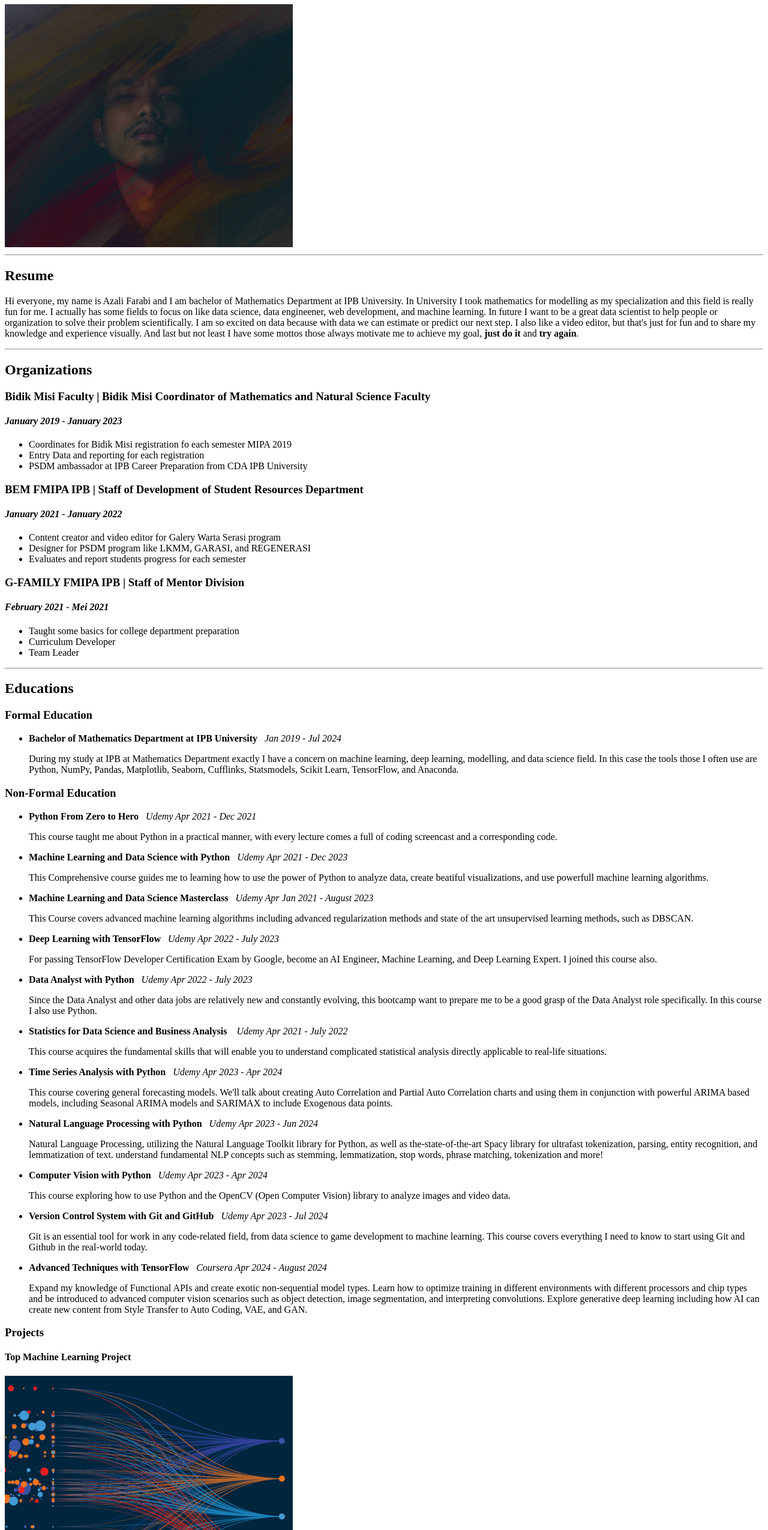
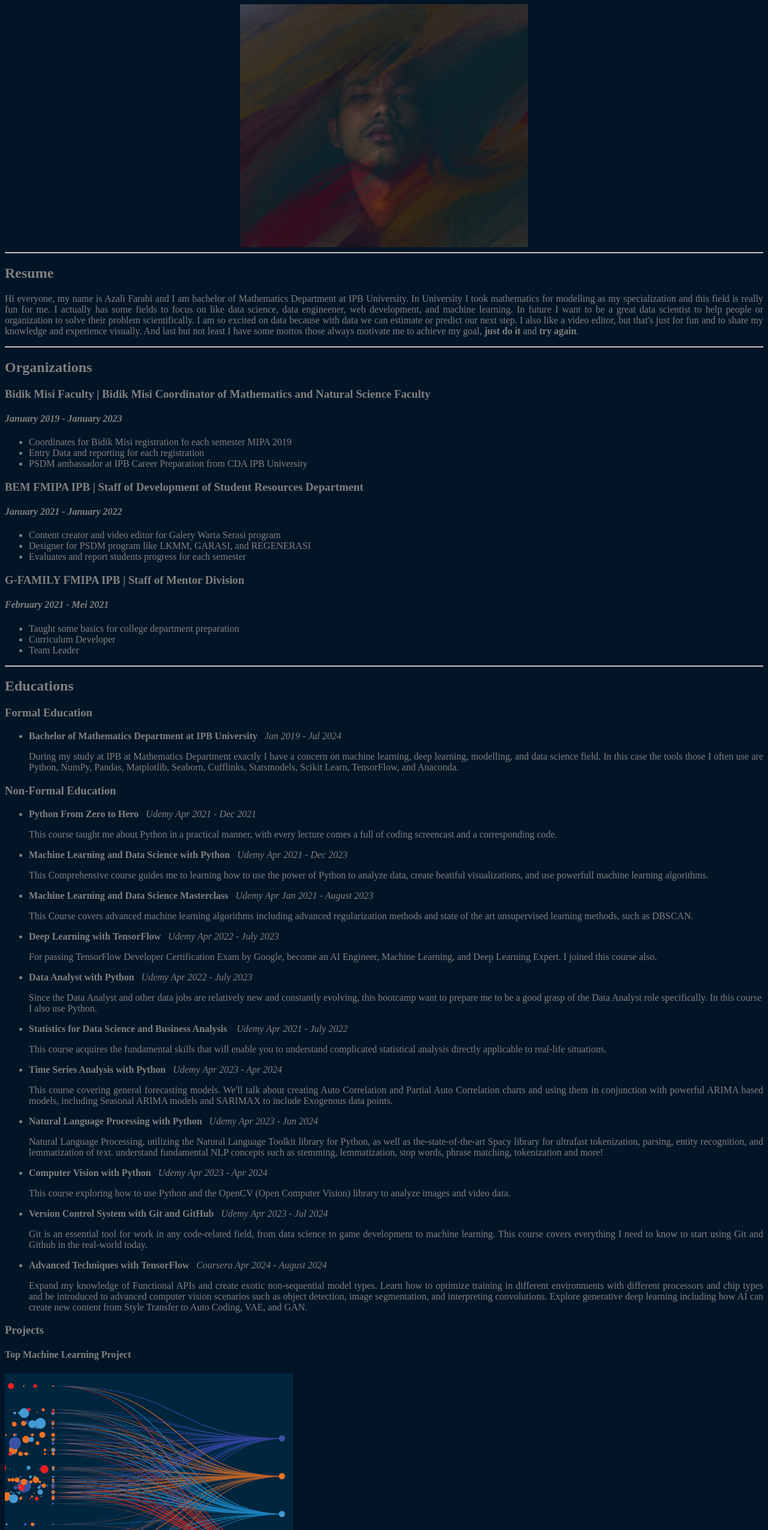
Before and after one commit to abifarabi/simple-resume, a plain HTML site: page index.html in a window 1280 px wide. Shown: the part 73-2623 px from the top of the page at 60% size. Drawn offline with Linux system fonts and the light colour scheme.

Commit message:
update files

```diff
--- a/index.html
+++ b/index.html
@@ -5,15 +5,31 @@
     <meta charset="UTF=8">
 
     <title>azali_farabi_resume</title>
-    <h1>Azali Farabi's Resume</h1>
-    <img src="./assets/Abi.png" alt="I'm sorry if my image looks terrible:(" />
+    <style>
+        .center { text-align: center; }
+        .image-center {
+            margin-left: auto;
+            margin-right: auto;
+            display: block;
+
+        }
+        .justify {
+            text-align: justify;
+        }
+    </style>
+
+    <h1 class="center">Azali Farabi's Resume</h1>
+
+
+    <img src="./assets/Abi.png" alt="abi-handsome" class="image-center"/>
+
 
 </head>
 <hr />
 
-<body>
+<body style="background-color: #021526; color: grey;">
     <h2>Resume</h2>
-    <p>Hi everyone, my name is Azali Farabi and I am bachelor of Mathematics Department at IPB University.
+    <p class="justify">Hi everyone, my name is Azali Farabi and I am bachelor of Mathematics Department at IPB University.
         In University I took mathematics for modelling as my specialization and this field is really fun for me.
         I actually has some fields to focus on like data science, data engineener, web development, and machine learning.
         In future I want to be a great data scientist to help people or organization to solve their problem scientifically.
@@ -52,7 +68,7 @@
     <h3>Formal Education</h3>
     <ul>
         <li><b>Bachelor of Mathematics Department at IPB University</b>&nbsp;&nbsp;&nbsp;<i>Jan 2019 - Jul 2024</i></li>
-        <p>During my study at IPB at Mathematics Department exactly I have a concern on machine
+        <p class="justify">During my study at IPB at Mathematics Department exactly I have a concern on machine
             learning, deep learning, modelling, and data science field. In this case the tools those I
             often use are Python, NumPy, Pandas, Matplotlib, Seaborn, Cufflinks, Statsmodels, Scikit
             Learn, TensorFlow, and Anaconda.</p>
@@ -98,7 +114,7 @@
         </p>
 
         <li><b>Time Series Analysis with Python</b>&nbsp;&nbsp;&nbsp;<i>Udemy Apr 2023 - Apr 2024</i></li>
-        <p>
+        <p class="justify">
             This course covering general forecasting models. We'll talk about creating Auto
             Correlation and Partial Auto Correlation charts and using them in conjunction with
             powerful ARIMA based models, including Seasonal ARIMA models and SARIMAX to
@@ -106,7 +122,7 @@
         </p>
 
         <li><b>Natural Language Processing with Python</b>&nbsp;&nbsp;&nbsp;<i>Udemy Apr 2023 - Jun 2024</i></li>
-        <p>
+        <p class="justify">
             Natural Language Processing, utilizing the Natural Language Toolkit library for Python, as
             well as the-state-of-the-art Spacy library for ultrafast tokenization, parsing, entity
             recognition, and lemmatization of text. understand fundamental NLP concepts such as
@@ -120,14 +136,14 @@
         </p>
 
         <li><b>Version Control System with Git and GitHub</b>&nbsp;&nbsp;&nbsp;<i>Udemy Apr 2023 - Jul 2024</i></li>
-        <p>
+        <p class="justify">
             Git is an essential tool for work in any code-related field, from data science to game
             development to machine learning.  This course covers everything I need to know to start
             using Git and Github in the real-world today.
         </p>
 
         <li><b>Advanced Techniques with TensorFlow</b>&nbsp;&nbsp;&nbsp;<i>Coursera Apr 2024 - August 2024</i></li>
-        <p>
+        <p class="justify">
             Expand my knowledge of Functional APIs and create exotic non-sequential model types.
             Learn how to optimize training in different environments with different processors and
             chip types and be introduced to advanced computer vision scenarios such as object
@@ -181,20 +197,20 @@
 
         <li>Team Leader for KKN IPB at Sapuran, Wonosobo, Central Java</li>
         <p><i>July 2022 - Agustus 2022</i></p>
-        <p>As a student Kuliah Kerja Nyata is the main part for implementing our knowledge and
+        <p class="justify">As a student Kuliah Kerja Nyata is the main part for implementing our knowledge and
             adapted with the real people in village. In this event we develop some programs to
             improve the village structure and resources.</p>
 
         <li>Bangkit 2023 Participant</li>
         <p><i>February 2023 - June 2023 </i></p>
-        <p>In this program I got many experiences in programming. This event gives us a milestone
+        <p class="justify">In this program I got many experiences in programming. This event gives us a milestone
             in every month for evaluating our learning and the thing I really like is the capstone
             project like make some machine learning system which force us to build strong team
             work and active learner in machine learning.</p>
 
         <li>Facilitator for BEM FMIPA x CDA IPB</li>
         <p><i>February 2021 - Mei 2021  </i></p>
-        <p>During my organization in BEM FMIPA IPB 2021, I got a chance as my department
+        <p class="justify">During my organization in BEM FMIPA IPB 2021, I got a chance as my department
             delegation to be a facilitator for CDA IPB. In this event we serve some CDA IPB client to
             get some preparation for the job after bachelor.</p>
     </ol>
--- /dev/null
+++ b/style.css
@@ -0,0 +1,3 @@
+#title {
+    text-align: center;
+}
```
